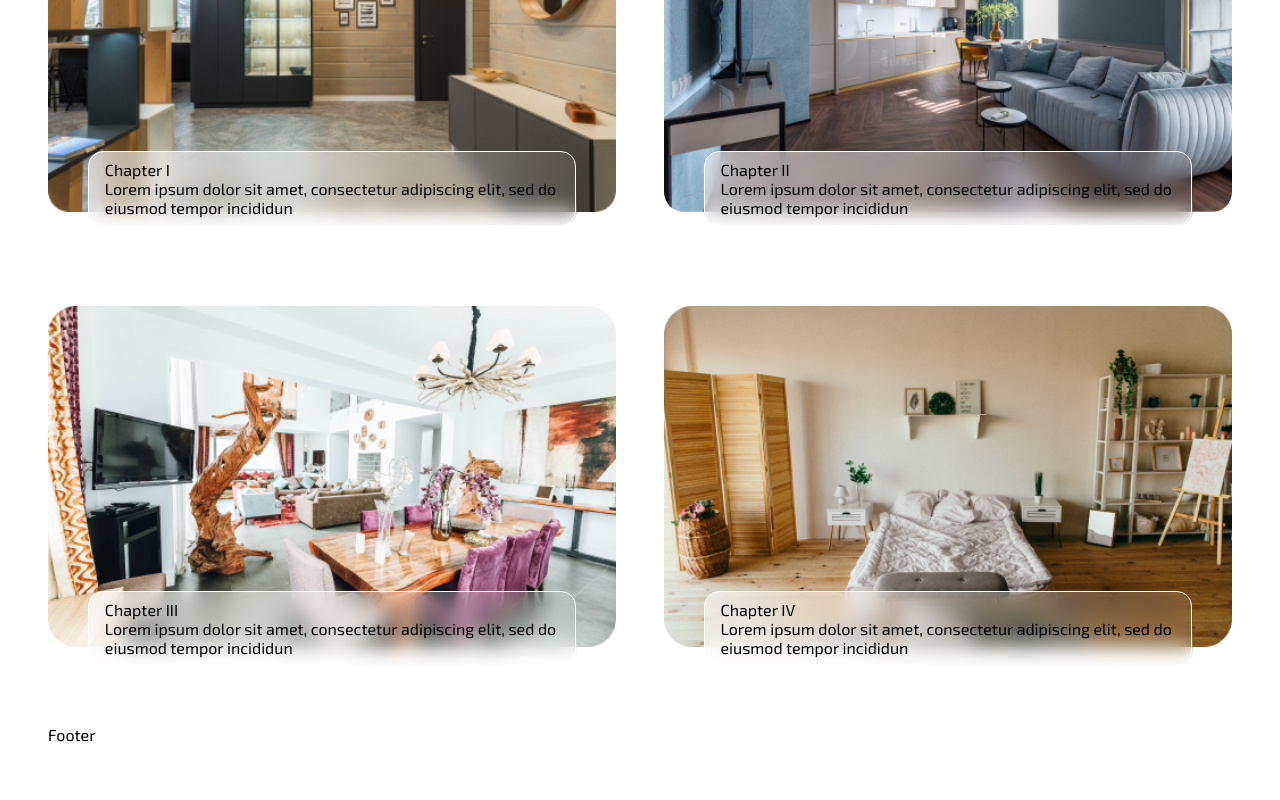
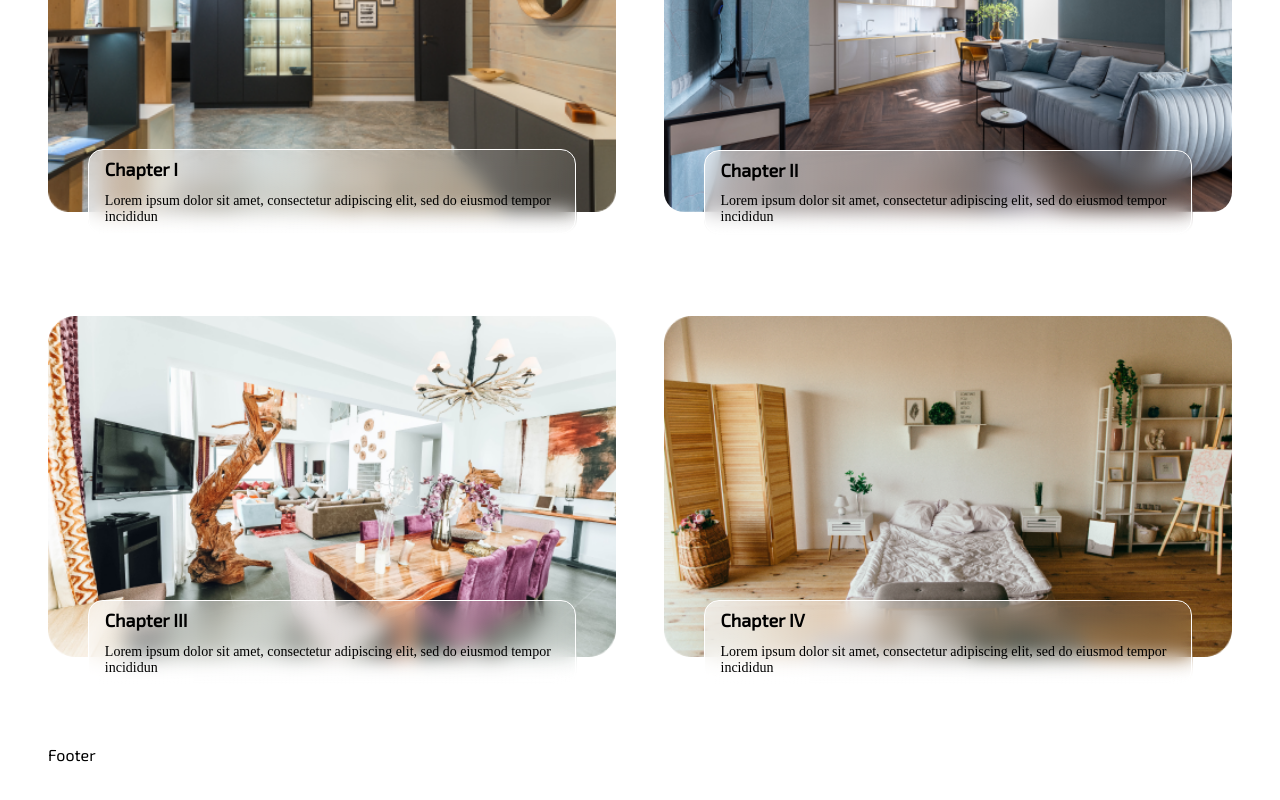
Before and after one commit to kashifnazar/code-20220825-kashifnazar, a React (Create React App) app: page / in a window 1280 px wide. Shown: the part 1952-2752 px from the top of the page. Built offline with nearby package versions, Linux system fonts and the light colour scheme.

Commit message:
About us section improvements

```diff
--- a/src/components/about-us/chapter.tsx
+++ b/src/components/about-us/chapter.tsx
@@ -1,4 +1,6 @@
 import React, { FC } from 'react'
+
+import './styles.css'
 
 export type ChapterProps = {
     title: string
@@ -8,8 +10,8 @@ export type ChapterProps = {
 const Chapter:FC<ChapterProps> = ({title, description}) => {
   return (
     <div className='chapter'>
-        <div>{title}</div>
-        <div>{description}</div>
+        <div className='title'>{title}</div>
+        <div className='description'>{description}</div>
     </div>
   )
 }
--- a/src/components/about-us/styles.css
+++ b/src/components/about-us/styles.css
@@ -1,10 +1,16 @@
-.chapters {
+.chapter {
     display: flex;
-    flex-wrap: wrap;
-    width: 100%;
+    flex-direction: column;
 }
 
+.chapter .title {
+    font-size: 18px;
+    font-weight: 700;
+    margin-bottom: .8rem;
+}
 
-.chapter {
-    margin: 30px;
+.chapter .description {
+    font-size: 14px;
+    font-weight: 400;
+    width: 100%
 }
```
